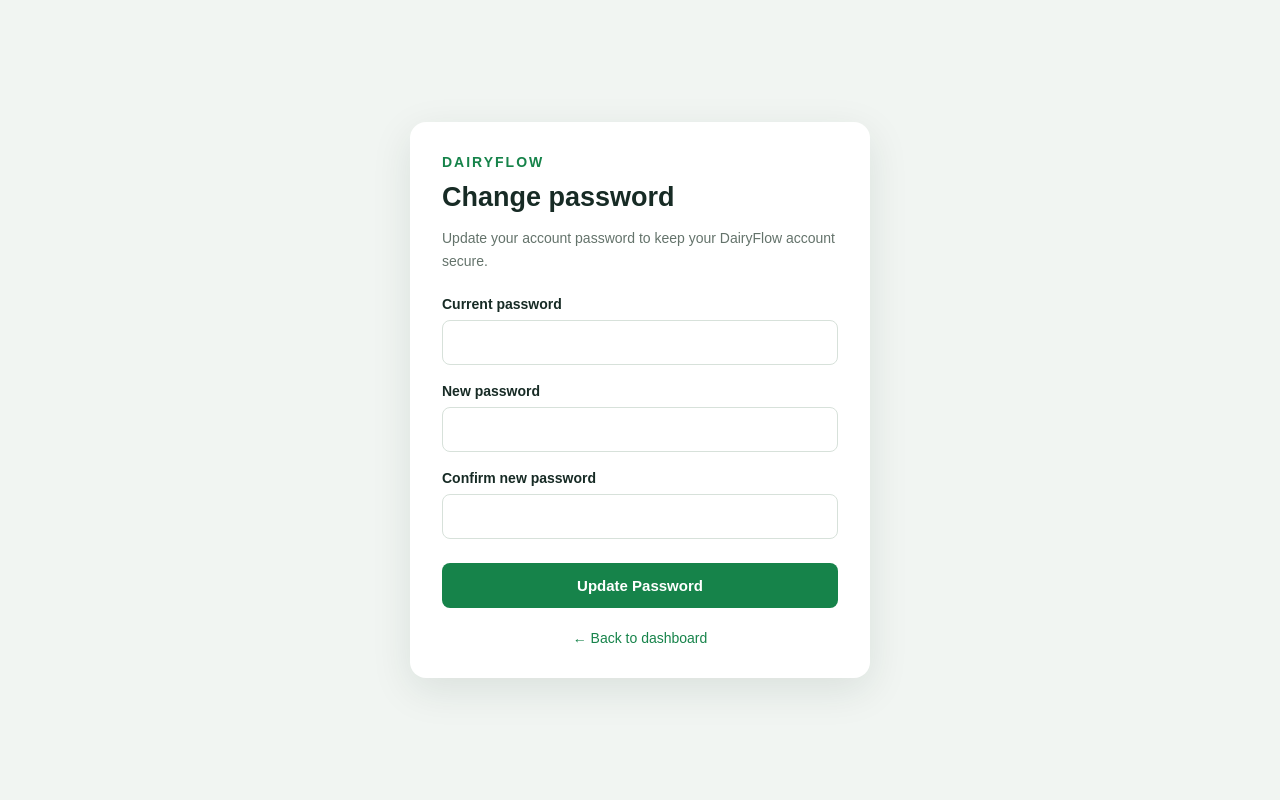
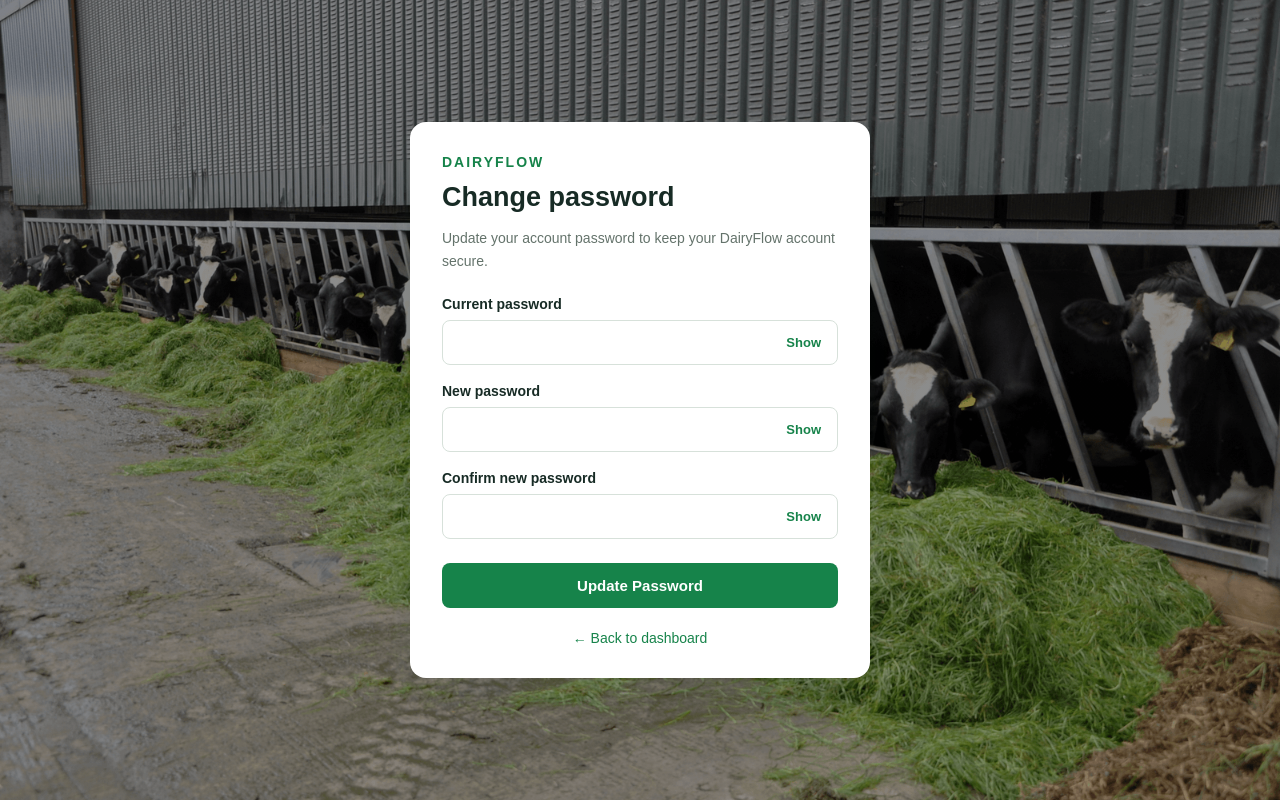
Before and after one commit to shuelkiin/dairy-farm-system1, a PHP site: page /dairy-farm-system1/change_password.php in a window 1280 px wide. Run offline with PHP 8.4, Linux system fonts and the light colour scheme; a user stored in the database is signed in.

Commit message:
Update Dairy Farm System

```diff
--- a/change_password.php
+++ b/change_password.php
@@ -115,7 +115,16 @@
     justify-content: center;
     padding: 24px;
     font-family: Arial, sans-serif;
-            background: #f1f5f2;
+
+    background:
+        linear-gradient(rgba(0, 0, 0, 0.45), rgba(0, 0, 0, 0.45)),
+        url('assets/images/bg.png');
+
+    background-size: cover;
+    background-position: center;
+    background-repeat: no-repeat;
+    background-attachment: fixed;
+
     color: #172b25;
 }
 
@@ -211,6 +220,35 @@
             text-decoration: none;
             font-size: 14px;
         }
+        .password-wrapper {
+    position: relative;
+    width: 100%;
+}
+
+.password-wrapper input {
+    padding-right: 75px;
+}
+
+.toggle-password {
+    position: absolute;
+    right: 12px;
+    top: 50%;
+    transform: translateY(-50%);
+    width: auto;
+    margin: 0;
+    padding: 5px;
+    background: transparent;
+    color: #16834a;
+    border: none;
+    font-size: 13px;
+    font-weight: bold;
+    cursor: pointer;
+}
+
+.toggle-password:hover {
+    background: transparent;
+    color: #10683a;
+}
     </style>
 </head>
 
@@ -238,14 +276,19 @@
                 value="<?= htmlspecialchars($_SESSION['csrf_token']) ?>">
 
             <label for="current_password">Current password</label>
+            <div class="password-wrapper">
                 <input
                     type="password"
                     id="current_password"
                     name="current_password"
                     autocomplete="current-password"
                     required>
+               <button type="button" class="toggle-password"
+    onclick="togglePassword('current_password', this)">Show</button>
+            </div>
 
             <label for="new_password">New password</label>
+            <div class="password-wrapper">
                 <input
                     type="password"
                     id="new_password"
@@ -253,8 +296,12 @@
                     minlength="8"
                     autocomplete="new-password"
                     required>
+                <button type="button" class="toggle-password"
+    onclick="togglePassword('new_password', this)">Show</button>
+            </div>
 
             <label for="confirm_password">Confirm new password</label>
+            <div class="password-wrapper">
                 <input
                     type="password"
                     id="confirm_password"
@@ -262,12 +309,34 @@
                     minlength="8"
                     autocomplete="new-password"
                     required>
+                <button type="button" class="toggle-password"
+    onclick="togglePassword('confirm_password', this)">Show</button>
+
+
+                 </button>
+
+            </div>
 
             <button type="submit">Update Password</button>
         </form>
 
         <a class="back-link" href="index.php">← Back to dashboard</a>
     </main>
+
+<script>
+    function togglePassword(fieldId, button) {
+        const passwordField = document.getElementById(fieldId);
+
+        if (passwordField.type === "password") {
+            passwordField.type = "text";
+            button.textContent = "Hide";
+        } else {
+            passwordField.type = "password";
+            button.textContent = "Show";
+        }
+    }
+</script>
 </body>
 
+
 </html>
```
Also changed, not shown: forgot-password.php (+13 -6 lines), includes/dashboard.php (+7 -19 lines), login.php (+20 -11 lines), assets/images/bg.png (added). Lines whose indentation alone changed are shown as unchanged.
